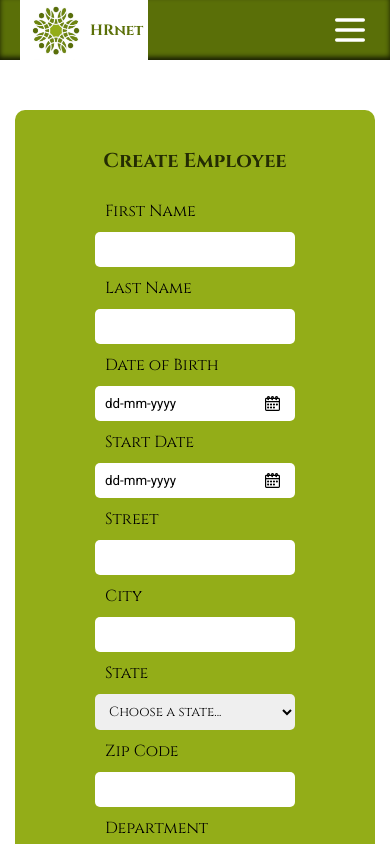
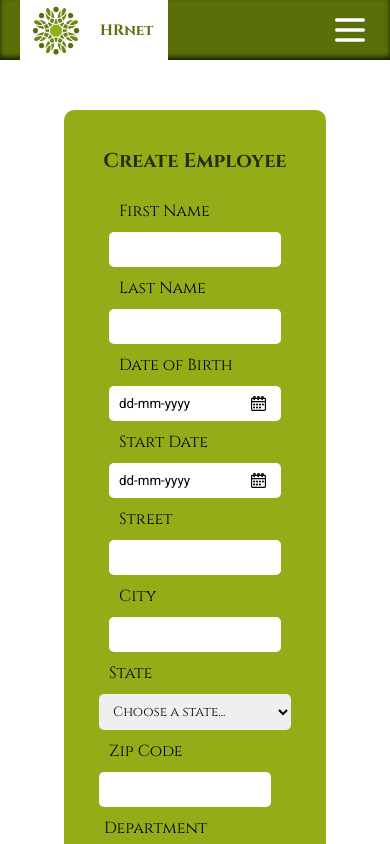
Before and after one commit to modough/hrnet, a React (Vite) app in the folder client/: page / in a window 390 px wide. Shown: the top 844 px of the page. Built offline with nearby package versions, Linux system fonts and the light colour scheme.

Commit message:
updates on responsiveness

```diff
--- a/client/src/components/Header.jsx
+++ b/client/src/components/Header.jsx
@@ -11,7 +11,7 @@ function Header() {
         <section className="header">
             <div className="header-left">
                 <Link to='/' className="title">
-                    <img loading="lazy" id='logo' src={logo} alt="logo du site" />
+                    <img id='logo' src={logo} alt="logo du site" />
                     <h1>HRnet</h1>
                 </Link>
             </div>
--- a/client/src/css/createEmployee.css
+++ b/client/src/css/createEmployee.css
@@ -18,8 +18,7 @@
   justify-content: center;
   background-color: #93ad18;
   border-radius: 10px;
-  padding: 50px 155px;
-  width: 500px;
+  padding: 100px 150px;
 }
 .container h2 {
   color: #242c03;
@@ -31,9 +30,12 @@
 }
 
 #create-employee .date,
-#create-employee .name {
+#create-employee .name,
+#create-employee .address-top,
+#create-employee .address-bottom {
   display: flex;
   gap: 20px;
+  width: 100%;
 }
 .birth-date,
 .start-date {
@@ -47,12 +49,6 @@
 #create-employee .date .calendar-icon {
   right: 15px;
   bottom: 10px;
-}
-
-#create-employee .address-top,
-#create-employee .address-bottom {
-  display: flex;
-  gap: 20px;
 }
 .state {
   flex: 1;
@@ -118,27 +114,31 @@ select {
     margin: 50px 0;
   }
   .container {
-    width: 360px;
     padding: 20px 0;
   }
   .container h2 {
     font-size: 20px;
   }
   #create-employee {
+    align-items: center;
     gap: 0;
   }
   #create-employee .name,
   #create-employee .date,
   #create-employee .address-top,
   #create-employee .address-bottom {
-    padding: 0 80px;
+    width: auto;
+    padding: 0 30px;
     flex-direction: column;
     gap: 0;
   }
   .department {
-    padding: 0 80px;
+    padding: 0 30px;
+  }
+  select {
+    width: auto;
   }
   input {
-    width: 90%;
+    width: auto;
   }
 }
--- a/client/src/css/header.css
+++ b/client/src/css/header.css
@@ -18,17 +18,19 @@
   display: flex;
   align-items: center;
   justify-content: center;
-  gap: 10px;
+
   background-color: #fff;
   padding: 5px;
   cursor: pointer;
 }
 #logo {
-  width: 80px;
-  height: 80px;
+  width: 50px;
+  height: 50px;
 }
+
 .header-left .title h1 {
-  font-size: 30px;
+  padding: 30px 10px;
+  font-size: 25px;
   margin: 0;
   color: #5b7008;
 }
--- a/client/src/pages/CreateEmployee.jsx
+++ b/client/src/pages/CreateEmployee.jsx
@@ -26,7 +26,7 @@ function CreateEmployee() {
     const [zipcode, setZipcode] = useState('')
     const [department, setDepartment] = useState('')
 
-    const validateForm = () => {
+    const submitForm = () => {
         let employeeInfos = {
             firstName,
             lastName,
@@ -40,18 +40,18 @@ function CreateEmployee() {
         }
         createEmployee(employeeInfos)
     };
-    const submitForm = () => {
+    const validateForm = () => {
         const regex = "^[0-9]{1,2}\\-[0-9]{1,2}\\-[0-9]{4}$"
-        if (firstName.length &&
-            lastName.length &&
-            street.length &&
-            city.length &&
-            zipcode.length &&
+        if (firstName.length > 3 &&
+            lastName.length > 3 &&
+            street.length > 3 &&
+            city.length > 3 &&
+            zipcode.length > 3 &&
             department &&
             state &&
             startDate.match(regex) &&
             birthDate.match(regex)) {
-            validateForm();
+            submitForm();
             setSuccess('Employee Created !')
         }
         setError('Wrong infos please retry !')
@@ -163,7 +163,7 @@ function CreateEmployee() {
                         action={(e) => setDepartment(e.target.value)}
                     />
                 </form>
-                <button onClick={submitForm}>Save</button>
+                <button onClick={validateForm}>Save</button>
                 <p className='errorMessage'>{error}</p>
             </div>
             <Modal success={success} action={handlecloseModal} />
```
